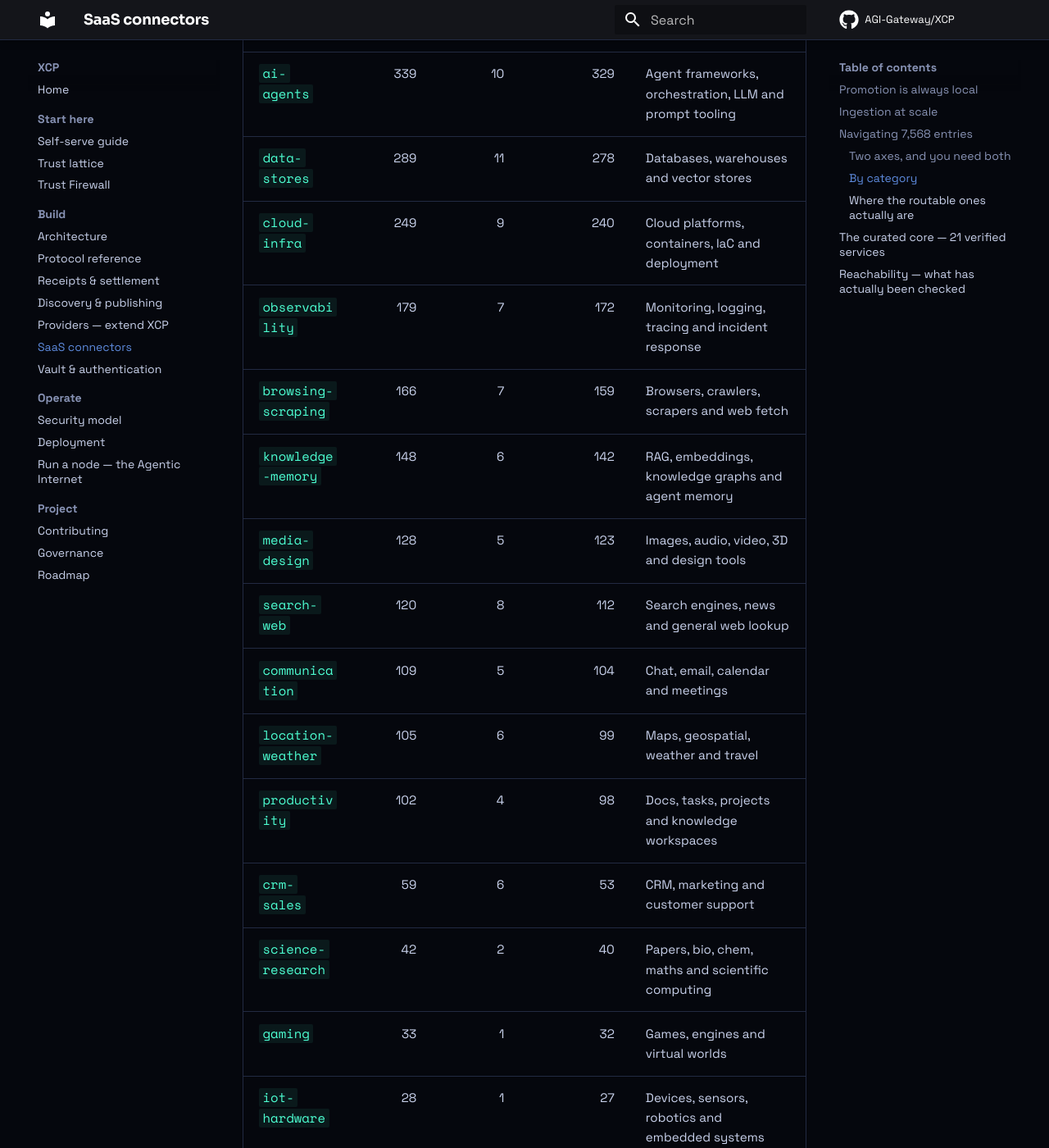
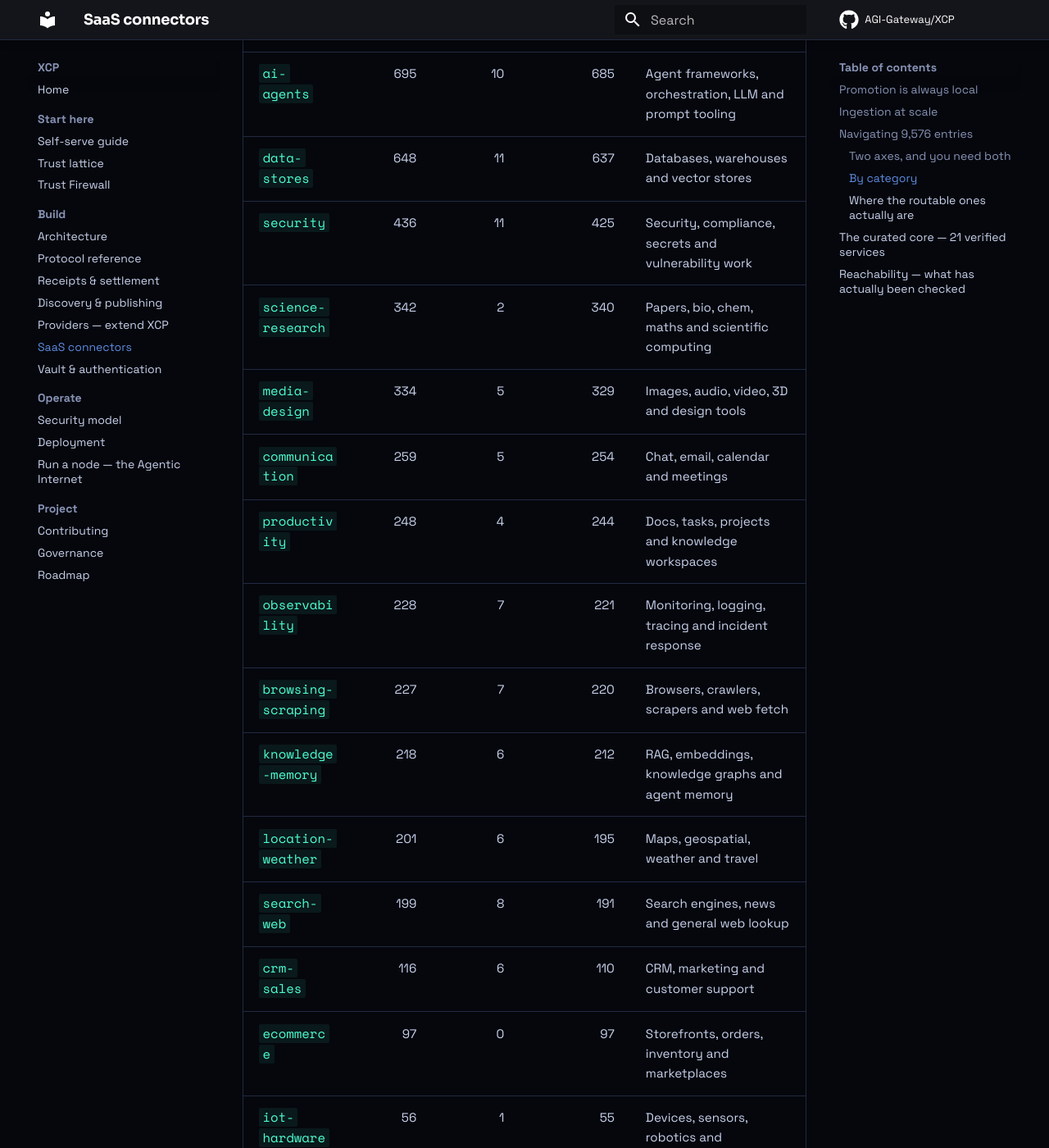
Before and after one commit to AGI-Gateway/XCP, an MkDocs documentation site: the page built from docs/connectors.md, in a window 1280 px wide and 1400 px high, scrolled down 3358 px. Shown: the whole window at 82% size. Built offline with MkDocs 1.6.1 and Material for MkDocs 9.7.7, drawn with Linux system fonts in a browser that asks for light colours; comment, search, counter and statistics services are not loaded; some of the changed text lies outside the part shown.

Commit message:
Close the wrappable gap: full public API directory, 9,576 entries
The previous pass indexed 520 of 701 API providers by walking the directory tree
one request at a time, and left apiBase empty because populating it would have
meant fetching every spec.

Both problems disappear with the bulk index. APIs.guru publishes complete
metadata for the whole directory as a single document, so the harvester now
fetches once instead of crawling:

  2,528 public APIs   (was 520)
  2,462 with apiBase  (was 0)
  2,528 with a spec   (100%)

Catalog: 9,576 entries — 158 routable, 2,528 wrappable, 6,869 installable.

Spec URLs are rewritten to the GitHub mirror rather than pointing at
api.apis.guru, so wrapping does not depend on a third-party API host being
reachable. A test asserts >95% are mirrored.

Categories now come from the directory's own taxonomy mapped onto ours, so
wrappable entries are navigable rather than dumped in 'other' — largest are
cloud-infra (940), science-research (292) and data-stores (285). A test fails if
the unclassified share exceeds 25%.

Verified against real specs from the mirror: 1Forge (Swagger 2.0, 2 operations,
no auth) and Google Calendar (OpenAPI 3, 33 operations, oauth2) both parse and
generate servers that compile. Swagger 2.0 support matters because much of the
public API corpus is still on it.

230 tests passing; docs build clean under --strict.

````diff
--- a/docs/connectors.md
+++ b/docs/connectors.md
@@ -39,7 +39,7 @@ size-capped at 5 MB, curated entries always win over crawled ones, and **nothing
 ingested can set its own trust class** — a remote document asserting it is
 trusted is ignored.
 
-## Navigating 7,568 entries
+## Navigating 9,576 entries
 
 ```bash
 xcp catalog                     # headline counts
@@ -101,26 +101,26 @@ server claims to do. Only verification tells you whether to believe it.**
 
 | category | total | routable | installable | covers |
 |---|---:|---:|---:|---|
-| `dev-tools` | 1,025 | 35 | 990 | Coding, version control, CI and IDE integration |
-| `other` | 590 | 12 | 578 | Everything not yet classified |
-| `finance-payments` | 560 | 33 | 527 | Payments, trading, accounting and crypto |
-| `security` | 364 | 11 | 353 | Security, compliance, secrets and vulnerability work |
-| `ai-agents` | 339 | 10 | 329 | Agent frameworks, orchestration, LLM and prompt tooling |
-| `data-stores` | 289 | 11 | 278 | Databases, warehouses and vector stores |
-| `cloud-infra` | 249 | 9 | 240 | Cloud platforms, containers, IaC and deployment |
-| `observability` | 179 | 7 | 172 | Monitoring, logging, tracing and incident response |
-| `browsing-scraping` | 166 | 7 | 159 | Browsers, crawlers, scrapers and web fetch |
-| `knowledge-memory` | 148 | 6 | 142 | RAG, embeddings, knowledge graphs and agent memory |
-| `media-design` | 128 | 5 | 123 | Images, audio, video, 3D and design tools |
-| `search-web` | 120 | 8 | 112 | Search engines, news and general web lookup |
-| `communication` | 109 | 5 | 104 | Chat, email, calendar and meetings |
-| `location-weather` | 105 | 6 | 99 | Maps, geospatial, weather and travel |
-| `productivity` | 102 | 4 | 98 | Docs, tasks, projects and knowledge workspaces |
-| `crm-sales` | 59 | 6 | 53 | CRM, marketing and customer support |
-| `science-research` | 42 | 2 | 40 | Papers, bio, chem, maths and scientific computing |
-| `gaming` | 33 | 1 | 32 | Games, engines and virtual worlds |
-| `iot-hardware` | 28 | 1 | 27 | Devices, sensors, robotics and embedded systems |
-| `ecommerce` | 13 | 0 | 13 | Storefronts, orders, inventory and marketplaces |
+| `dev-tools` | 1,611 | 35 | 1,576 | Coding, version control, CI and IDE integration |
+| `other` | 1,591 | 12 | 1,579 | Everything not yet classified |
+| `cloud-infra` | 1,269 | 9 | 1,260 | Cloud platforms, containers, IaC and deployment |
+| `finance-payments` | 757 | 33 | 724 | Payments, trading, accounting and crypto |
+| `ai-agents` | 695 | 10 | 685 | Agent frameworks, orchestration, LLM and prompt tooling |
+| `data-stores` | 648 | 11 | 637 | Databases, warehouses and vector stores |
+| `security` | 436 | 11 | 425 | Security, compliance, secrets and vulnerability work |
+| `science-research` | 342 | 2 | 340 | Papers, bio, chem, maths and scientific computing |
+| `media-design` | 334 | 5 | 329 | Images, audio, video, 3D and design tools |
+| `communication` | 259 | 5 | 254 | Chat, email, calendar and meetings |
+| `productivity` | 248 | 4 | 244 | Docs, tasks, projects and knowledge workspaces |
+| `observability` | 228 | 7 | 221 | Monitoring, logging, tracing and incident response |
+| `browsing-scraping` | 227 | 7 | 220 | Browsers, crawlers, scrapers and web fetch |
+| `knowledge-memory` | 218 | 6 | 212 | RAG, embeddings, knowledge graphs and agent memory |
+| `location-weather` | 201 | 6 | 195 | Maps, geospatial, weather and travel |
+| `search-web` | 199 | 8 | 191 | Search engines, news and general web lookup |
+| `crm-sales` | 116 | 6 | 110 | CRM, marketing and customer support |
+| `ecommerce` | 97 | 0 | 97 | Storefronts, orders, inventory and marketplaces |
+| `iot-hardware` | 56 | 1 | 55 | Devices, sensors, robotics and embedded systems |
+| `gaming` | 44 | 1 | 43 | Games, engines and virtual worlds |
 
 Categories were derived from the corpus vocabulary rather than invented and
 forced onto it. Each entry gets exactly one primary category, first-match-wins,
@@ -129,7 +129,7 @@ so a "Postgres vector search" server lands in one place rather than three. About
 
 ### Where the routable ones actually are
 
-Only **179 of 4,648** entries are reachable endpoints, and they cluster in
+Only **158 of 9,576** entries are reachable endpoints, and they cluster in
 `dev-tools`, `finance-payments` and `data-stores`. That is the real shape of the
 ecosystem today: a handful of hosted services and a very long tail of packages.
 `ecommerce` has none at all.
````
Also changed, not shown: other parts of docs/connectors.md (+1 -1 lines), README.md (+7 -7 lines), connectors/README.md (+23 -23 lines), 3 other files.
